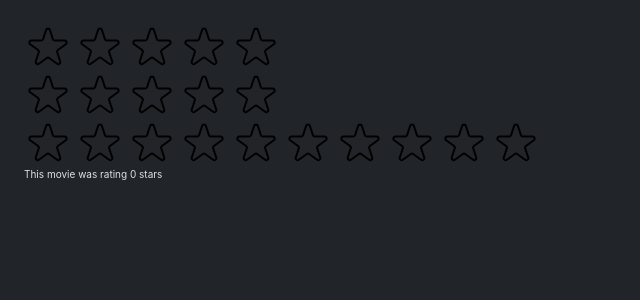
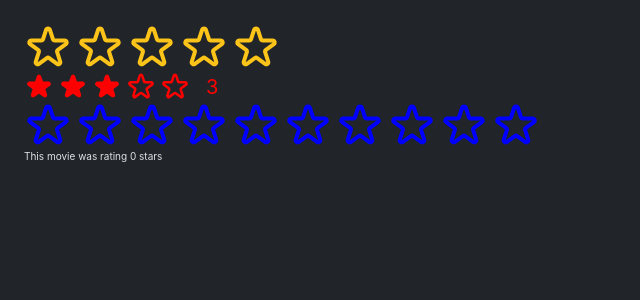
Before and after one commit to iamsabitak/usePopcorn-05, a React (Create React App) app: page / in a window 1280 px wide. Shown: the top 300 px of the page, without its empty margins (0-640 px from the left). Built offline with nearby package versions, Linux system fonts and the light colour scheme.

Commit message:
improved the reusbility with props

```diff
--- a/src/StarRating.js
+++ b/src/StarRating.js
@@ -10,40 +10,60 @@ const starContainerStyle = {
   display: "flex",
   gap: "4px",
 };
-const textStyle = {
-  lineHeight: "1",
-  margin: "0",
-};
-export default function StarRating({ maxRating = 5 }) {
-  const [rating, setRating] = useState(0);
+
+export default function StarRating({
+  maxRating = 5,
+  color = "#fcc419",
+  size = 48,
+  className = "",
+  messages = [],
+  defaultRating = 0,
+  onSetRating,
+}) {
+  const [rating, setRating] = useState(defaultRating);
   const [tempRating, setTempRating] = useState(0);
   function handleRating({ rating }) {
     setRating(rating);
+    onSetRating(rating);
   }
+  const textStyle = {
+    lineHeight: "1",
+    margin: "0",
+    color,
+    fontSize: `${size / 1.5}px`,
+  };
+
   return (
-    <div style={containerStyle}>
+    <div style={containerStyle} className={className}>
       <div style={starContainerStyle}>
         {Array.from({ length: maxRating }, (_, i) => (
           <Star
             key={i}
             full={tempRating ? tempRating >= i + 1 : rating >= i + 1}
-             onClick={() => handleRating({ rating: i + 1 })}
+            onClick={() => handleRating({ rating: i + 1 })}
             onHoverIn={() => setTempRating(i + 1)}
             onHoverOut={() => setTempRating(0)}
+            color={color}
+            size={size}
           />
         ))}
       </div>
-      <p style={textStyle}>{tempRating|| rating || ""}</p>
+      <p style={textStyle}>
+        {messages.length === maxRating
+          ? messages[tempRating ? tempRating - 1 : rating - 1]
+          : tempRating || rating || ""}
+      </p>
     </div>
   );
 }
-const starStyle = {
-  width: "48px",
-  height: "48px",
-  display: "block",
-  cursor: "pointer",
-};
-function Star({ onClick, full, onHoverIn, onHoverOut }) {
+
+function Star({ onClick, full, onHoverIn, onHoverOut, color, size }) {
+  const starStyle = {
+    width: `${size}px`,
+    height: `${size}px`,
+    display: "block",
+    cursor: "pointer",
+  };
   return (
     <span
       style={starStyle}
@@ -56,8 +76,8 @@ function Star({ onClick, full, onHoverIn, onHoverOut }) {
         <svg
           xmlns="http://www.w3.org/2000/svg"
           viewBox="0 0 20 20"
-          fill="#000"
-          stroke="#000"
+          fill={color}
+          stroke={color}
         >
           <path d="M9.049 2.927c.3-.921 1.603-.921 1.902 0l1.07 3.292a1 1 0 00.95.69h3.462c.969 0 1.371 1.24.588 1.81l-2.8 2.034a1 1 0 00-.364 1.118l1.07 3.292c.3.921-.755 1.688-1.54 1.118l-2.8-2.034a1 1 0 00-1.175 0l-2.8 2.034c-.784.57-1.838-.197-1.539-1.118l1.07-3.292a1 1 0 00-.364-1.118L2.98 8.72c-.783-.57-.38-1.81.588-1.81h3.461a1 1 0 00.951-.69l1.07-3.292z" />
         </svg>
@@ -66,12 +86,12 @@ function Star({ onClick, full, onHoverIn, onHoverOut }) {
           xmlns="http://www.w3.org/2000/svg"
           fill="none"
           viewBox="0 0 24 24"
-          stroke="#000"
+          stroke={color}
         >
           <path
             strokeLinecap="round"
             strokeLinejoin="round"
-            strokeWidth="{2}"
+            strokeWidth="2"
             d="M11.049 2.927c.3-.921 1.603-.921 1.902 0l1.519 4.674a1 1 0 00.95.69h4.915c.969 0 1.371 1.24.588 1.81l-3.976 2.888a1 1 0 00-.363 1.118l1.518 4.674c.3.922-.755 1.688-1.538 1.118l-3.976-2.888a1 1 0 00-1.176 0l-3.976 2.888c-.783.57-1.838-.197-1.538-1.118l1.518-4.674a1 1 0 00-.363-1.118l-3.976-2.888c-.784-.57-.38-1.81.588-1.81h4.914a1 1 0 00.951-.69l1.519-4.674z"
           />
         </svg>
```
